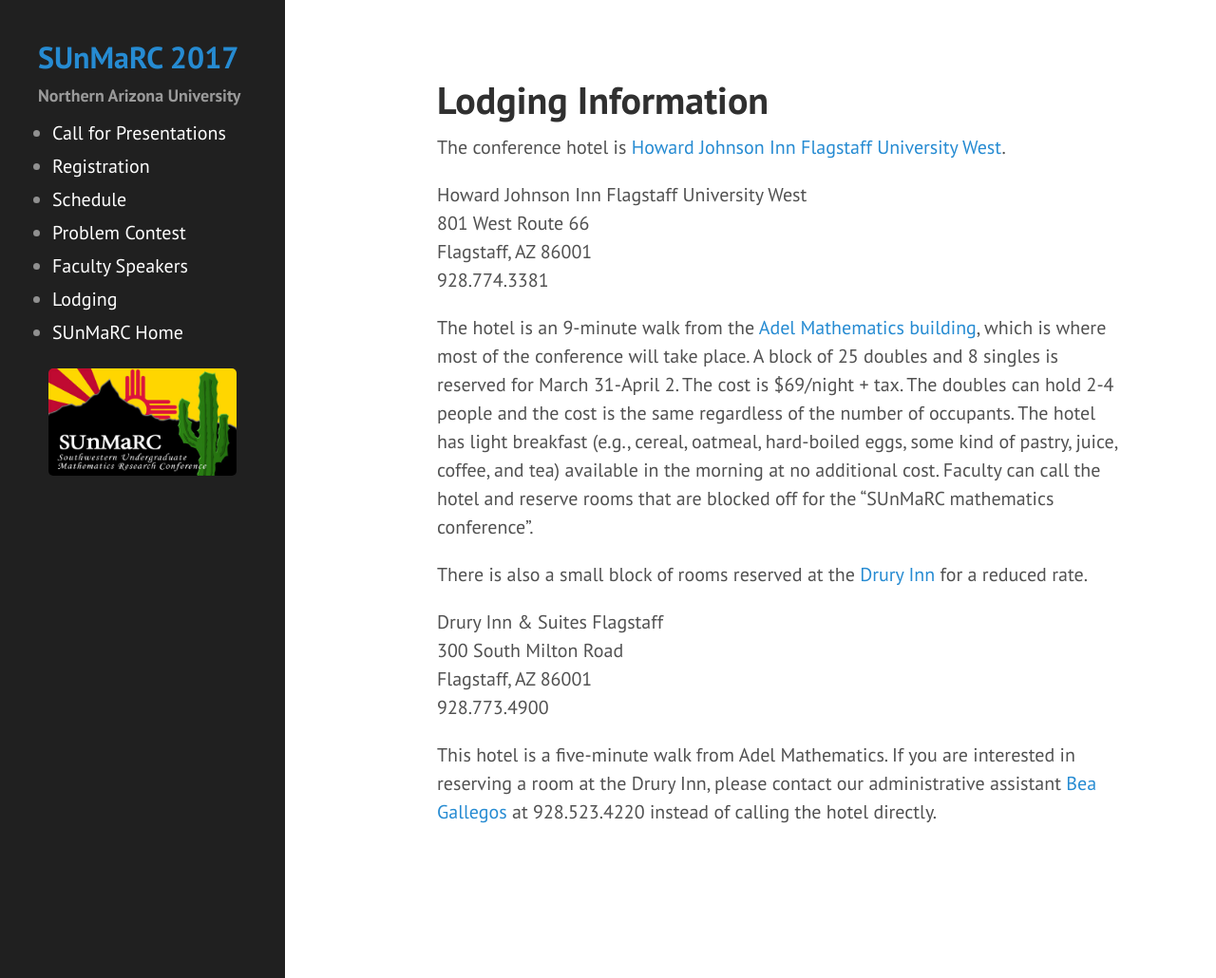
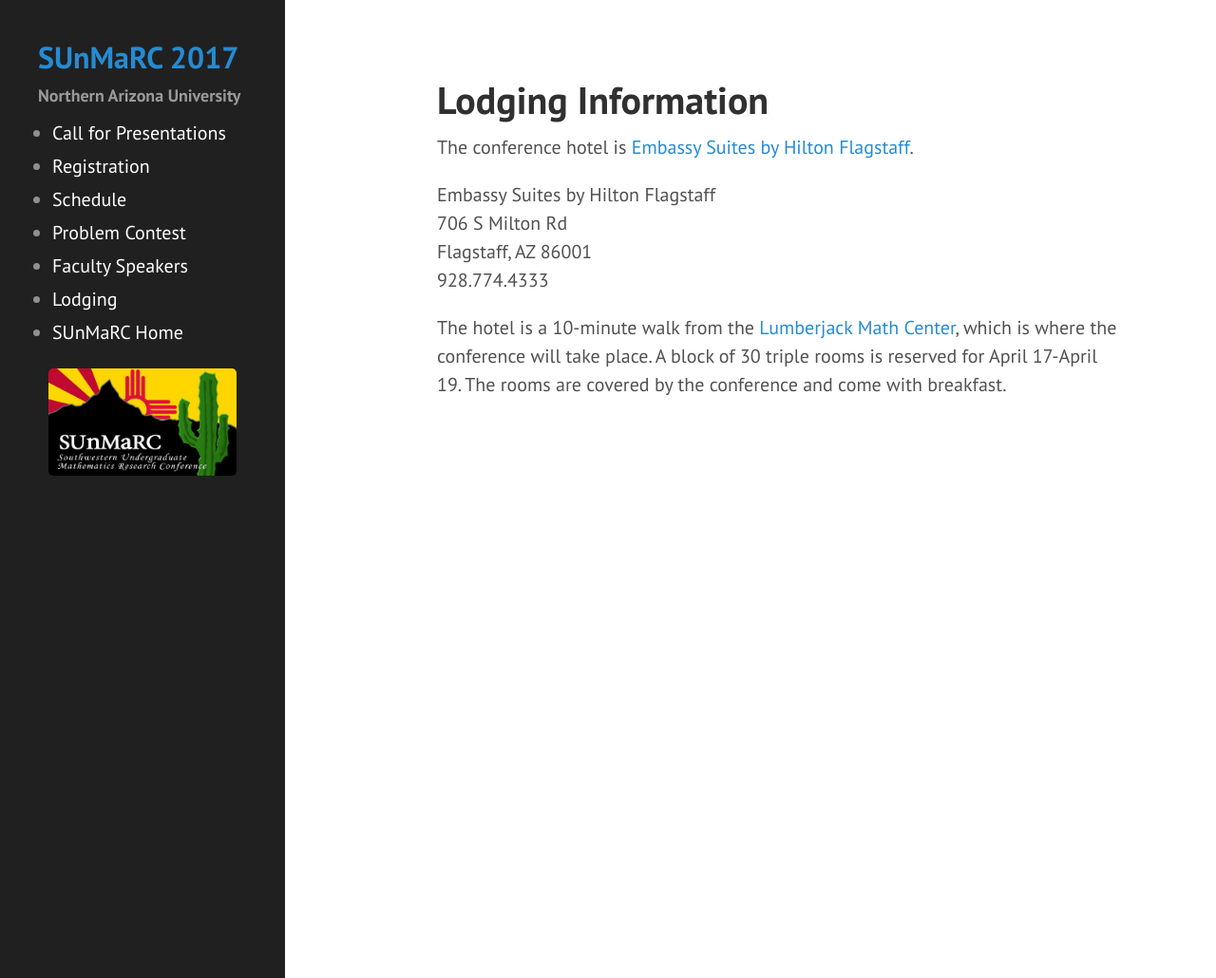
Before and after one commit to NAUMathStat/sunmarc2026, a Jekyll site: the page built from lodging.md, in a window 1280 px wide and 1030 px high. Shown: the whole window at 95% size. Built offline with Jekyll 4.4.1, drawn with Linux system fonts in a browser that asks for light colours.

Commit message:
Update lodging.md
new lodging info

```diff
--- a/lodging.md
+++ b/lodging.md
@@ -3,24 +3,13 @@ layout: page
 title: Lodging Information
 ---
 
-The conference hotel is [Howard Johnson Inn Flagstaff University West](https://www.wyndhamhotels.com/hojo/flagstaff-arizona/howard-johnson-inn-flagstaff-university-west/overview?CID=LC:HJ:20160927:Rio:Local&iata=00065402 ).
+The conference hotel is [Embassy Suites by Hilton Flagstaff]([https://www.wyndhamhotels.com/hojo/flagstaff-arizona/howard-johnson-inn-flagstaff-university-west/overview?CID=LC:HJ:20160927:Rio:Local&iata=00065402](https://www.hilton.com/en/hotels/flgeses-embassy-suites-flagstaff/?SEO_id=GMB-AMER-ES-FLGESES&y_source=1_MTEwOTk1Ny03MTUtbG9jYXRpb24ud2Vic2l0ZQ%3D%3D) ).
 
 <p>
-Howard Johnson Inn Flagstaff University West<br />
-801 West Route 66<br />
+Embassy Suites by Hilton Flagstaff<br />
+706 S Milton Rd<br />
 Flagstaff, AZ  86001<br />
-928.774.3381
+928.774.4333
 </p>
 
-The hotel is an 9-minute walk from the [Adel Mathematics building](https://www.google.com/maps/place/Adel+Mathematics+Center/@35.1908567,-111.6583235,17z/data=!3m1!4b1!4m5!3m4!1s0x872d8f6796f65c15:0x63271913fc89653a!8m2!3d35.1908567!4d-111.6561348), which is where most of the conference will take place. A block of 25 doubles and 8 singles is reserved for March 31-April 2.  The cost is $69/night + tax.  The doubles can hold 2-4 people and the cost is the same regardless of the number of occupants.  The hotel has light breakfast (e.g., cereal, oatmeal, hard-boiled eggs, some kind of pastry, juice, coffee, and tea) available in the morning at no additional cost. Faculty can call the hotel and reserve rooms that are blocked off for the "SUnMaRC mathematics conference".
-
-There is also a small block of rooms reserved at the [Drury Inn](https://www.druryhotels.com/locations/flagstaff-az/) for a reduced rate.
-
-<p>
-Drury Inn & Suites Flagstaff<br />
-300 South Milton Road<br />
-Flagstaff, AZ  86001<br />
-928.773.4900
-</p>
-
-This hotel is a five-minute walk from Adel Mathematics. If you are interested in reserving a room at the Drury Inn, please contact our administrative assistant [Bea Gallegos](emailto:Beatrice.Gallegos@nau.edu) at 928.523.4220 instead of calling the hotel directly.
+The hotel is a 10-minute walk from the [Lumberjack Math Center]([https://www.google.com/maps/place/Adel+Mathematics+Center/@35.1908567,-111.6583235,17z/data=!3m1!4b1!4m5!3m4!1s0x872d8f6796f65c15:0x63271913fc89653a!8m2!3d35.1908567!4d-111.6561348](https://www.google.com/maps/place/Lumberjack+Mathematics+Center+–+NAU/@35.1876189,-111.6566703,16z/data=!3m1!4b1!4m6!3m5!1s0x872d8f68a9cd7ccd:0x36ae0e4805e491f1!8m2!3d35.1876189!4d-111.6541007!16s%2Fg%2F11hy9pdmy8?entry=ttu&g_ep=EgoyMDI2MDMxNS4wIKXMDSoASAFQAw%3D%3D)), which is where the conference will take place. A block of 30 triple rooms is reserved for April 17-April 19.  The rooms are covered by the conference and come with breakfast.
```
